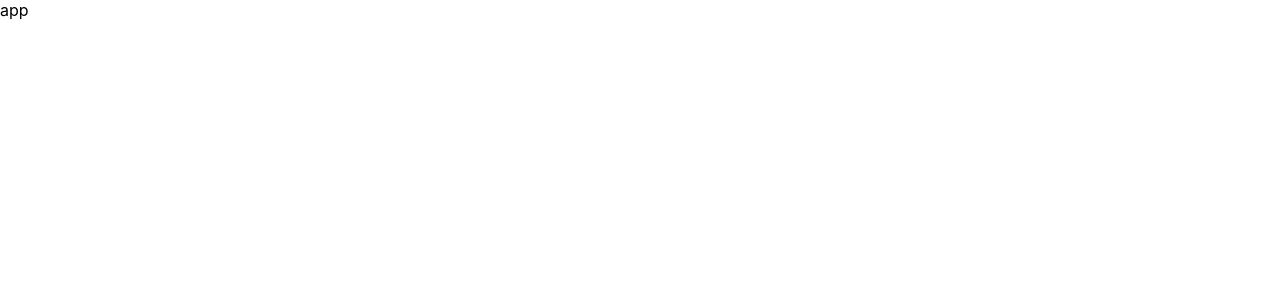
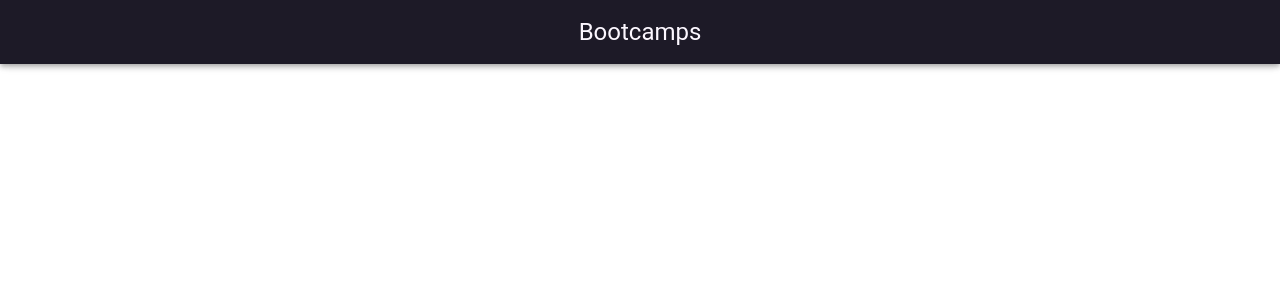
Before and after one commit to IvanHerrera2000/FilteringApp, a React (Create React App) app in the folder frontend/: page / in a window 1280 px wide. Shown: the top 300 px of the page. Built offline with nearby package versions, Linux system fonts and the light colour scheme.

Commit message:
Frontend routing and navbar

```diff
--- a/frontend/package.json
+++ b/frontend/package.json
@@ -3,11 +3,16 @@
   "version": "0.1.0",
   "private": true,
   "dependencies": {
+    "@material-ui/core": "^4.12.3",
+    "@material-ui/icons": "^4.11.2",
+    "@material-ui/lab": "^4.0.0-alpha.60",
     "@testing-library/jest-dom": "^5.16.2",
     "@testing-library/react": "^12.1.3",
     "@testing-library/user-event": "^13.5.0",
+    "axios": "^0.26.0",
     "react": "^17.0.2",
     "react-dom": "^17.0.2",
+    "react-router-dom": "^6.2.2",
     "react-scripts": "5.0.0",
     "web-vitals": "^2.1.4"
   },
--- a/frontend/src/App.js
+++ b/frontend/src/App.js
@@ -1,5 +1,16 @@
+import { BrowserRouter as Router, Routes, Route } from "react-router-dom";
+import Home from "./pages/Home";
+import Navbar from "./components/Navbar";
+
 function App() {
-  return <div className="App">app</div>;
+  return (
+    <Router>
+      <Navbar />
+      <Routes>
+        <Route exact path="/" element={<Home />}></Route>
+      </Routes>
+    </Router>
+  );
 }
 
 export default App;
--- /dev/null
+++ b/frontend/src/components/Navbar.js
@@ -0,0 +1,34 @@
+import React from "react";
+import { AppBar, Toolbar, Typography } from "@material-ui/core";
+import { makeStyles } from "@material-ui/core/styles";
+import { Link } from "react-router-dom";
+
+const useStyles = makeStyles({
+  navigation: {
+    background: "#1d1a27",
+    display: "flex",
+    justifyContent: "center",
+  },
+  link: {
+    background: "#1d1a27",
+    color: "#fcf7ff",
+    textDecoration: "none",
+  },
+});
+
+function Navbar() {
+  const classes = useStyles();
+  return (
+    <AppBar>
+      <Toolbar className={classes.navigation}>
+        <Typography variant="h5">
+          <Link to="/" className={classes.link}>
+            Bootcamps
+          </Link>
+        </Typography>
+      </Toolbar>
+    </AppBar>
+  );
+}
+
+export default Navbar;
--- /dev/null
+++ b/frontend/src/pages/Home.js
@@ -0,0 +1,7 @@
+import React from "react";
+
+function Home() {
+  return <div>Home pages</div>;
+}
+
+export default Home;
```
Also changed, not shown: 1 other file (tests, documents, lock files or other folders).
